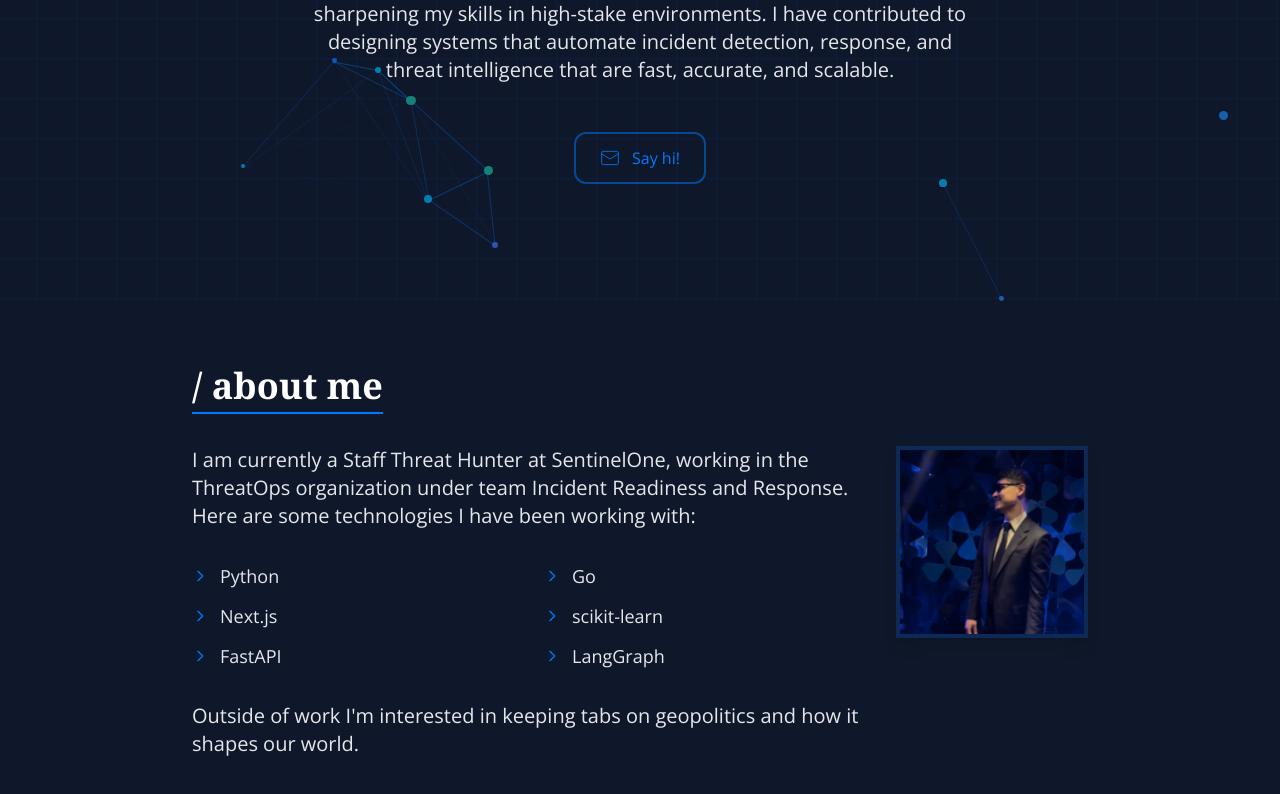
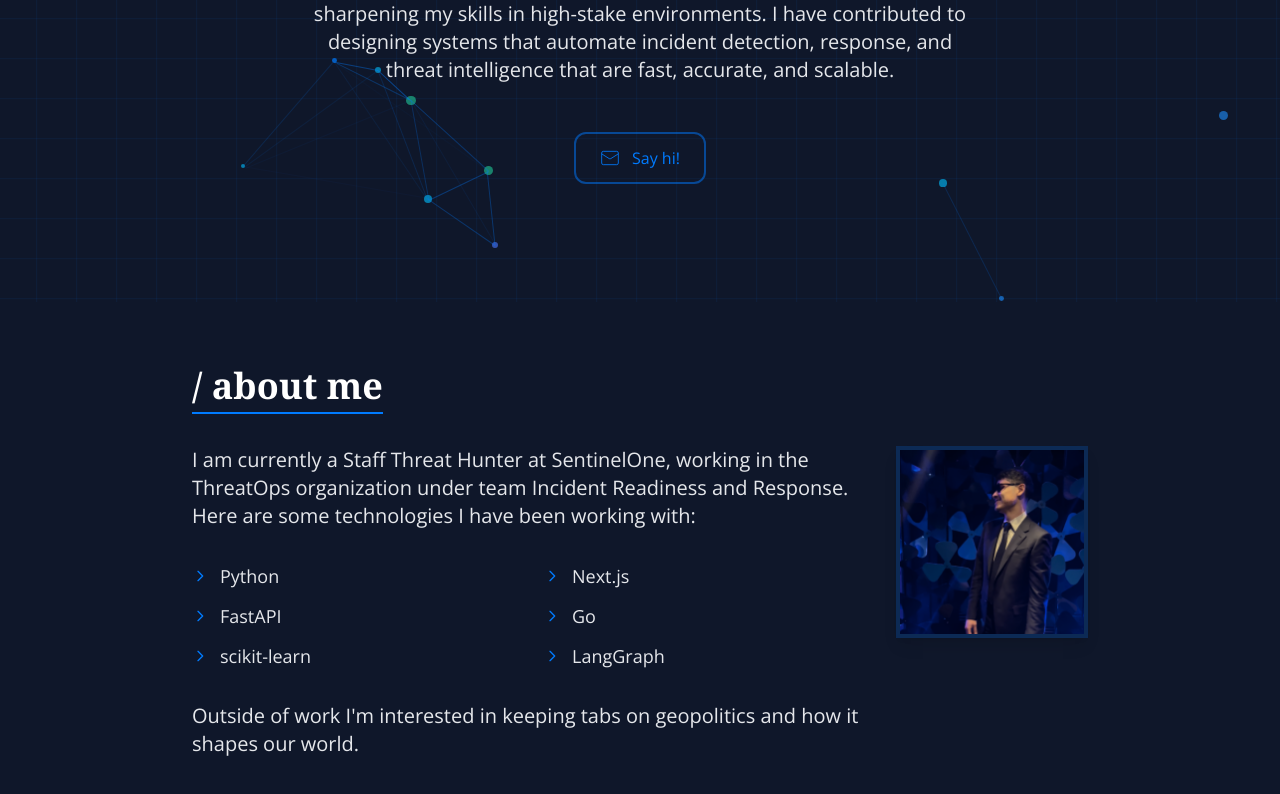
Before and after one commit to ricomanifesto/rico, a React (Vite) app: page / in a window 1280 px wide. Shown: the part 338-1132 px from the top of the page. Built offline with nearby package versions, Linux system fonts and the light colour scheme.

Commit message:
Use semantic list for about technologies

```diff
--- a/src/components/AboutMe.tsx
+++ b/src/components/AboutMe.tsx
@@ -9,9 +9,6 @@ export default function AboutMe() {
     "scikit-learn",
     "LangGraph"
   ];
-
-  const leftColumn = technologies.slice(0, 3);
-  const rightColumn = technologies.slice(3, 6);
 
   return (
     <section id="about" className="scroll-mt-36 py-16 px-4 bg-slate-900 text-white md:scroll-mt-20">
@@ -40,22 +37,21 @@ export default function AboutMe() {
             </motion.p>
 
             {/* Technologies Grid */}
-            <motion.div
-              className="grid grid-cols-2 gap-8 mb-8"
+            <motion.ul
+              aria-label="Technologies"
+              className="grid grid-cols-2 gap-x-8 gap-y-3 mb-8"
               initial={{ opacity: 0, y: 20 }}
               whileInView={{ opacity: 1, y: 0 }}
               transition={{ delay: 0.4, duration: 0.8 }}
               viewport={{ once: true }}
             >
-              {/* Left Column */}
-              <div className="space-y-3">
-                {leftColumn.map((tech, index) => (
-                  <motion.div
+              {technologies.map((tech, index) => (
+                <motion.li
                   key={tech}
                   className="flex items-center justify-start"
-                    initial={{ opacity: 0, x: -20 }}
+                  initial={{ opacity: 0, x: index < 3 ? -20 : 20 }}
                   whileInView={{ opacity: 1, x: 0 }}
-                    transition={{ delay: 0.6 + index * 0.1, duration: 0.6 }}
+                  transition={{ delay: 0.6 + (index % 3) * 0.1, duration: 0.6 }}
                   viewport={{ once: true }}
                 >
                   <svg
@@ -69,36 +65,9 @@ export default function AboutMe() {
                     <path strokeLinecap="round" strokeLinejoin="round" strokeWidth={2} d="M9 5l7 7-7 7" />
                   </svg>
                   <span className="text-lg text-gray-200">{tech}</span>
-                  </motion.div>
+                </motion.li>
               ))}
-              </div>
-
-              {/* Right Column */}
-              <div className="space-y-3">
-                {rightColumn.map((tech, index) => (
-                  <motion.div
-                    key={tech}
-                    className="flex items-center justify-start"
-                    initial={{ opacity: 0, x: 20 }}
-                    whileInView={{ opacity: 1, x: 0 }}
-                    transition={{ delay: 0.6 + index * 0.1, duration: 0.6 }}
-                    viewport={{ once: true }}
-                  >
-                    <svg
-                      className="w-4 h-4 mr-3 flex-shrink-0 text-[#007bff]"
-                      aria-hidden="true"
-                      focusable="false"
-                      fill="none"
-                      stroke="currentColor"
-                      viewBox="0 0 24 24"
-                    >
-                      <path strokeLinecap="round" strokeLinejoin="round" strokeWidth={2} d="M9 5l7 7-7 7" />
-                    </svg>
-                    <span className="text-lg text-gray-200">{tech}</span>
-                  </motion.div>
-                ))}
-              </div>
-            </motion.div>
+            </motion.ul>
 
             {/* Personal Interests */}
             <motion.p
```
Also changed, not shown: 1 other file (tests, documents, lock files or other folders). Lines whose indentation alone changed are shown as unchanged.
